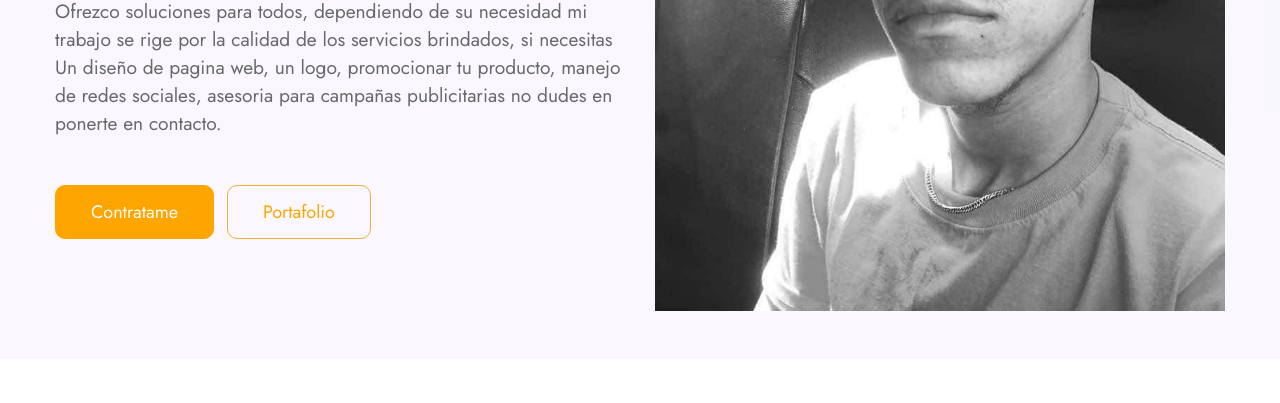
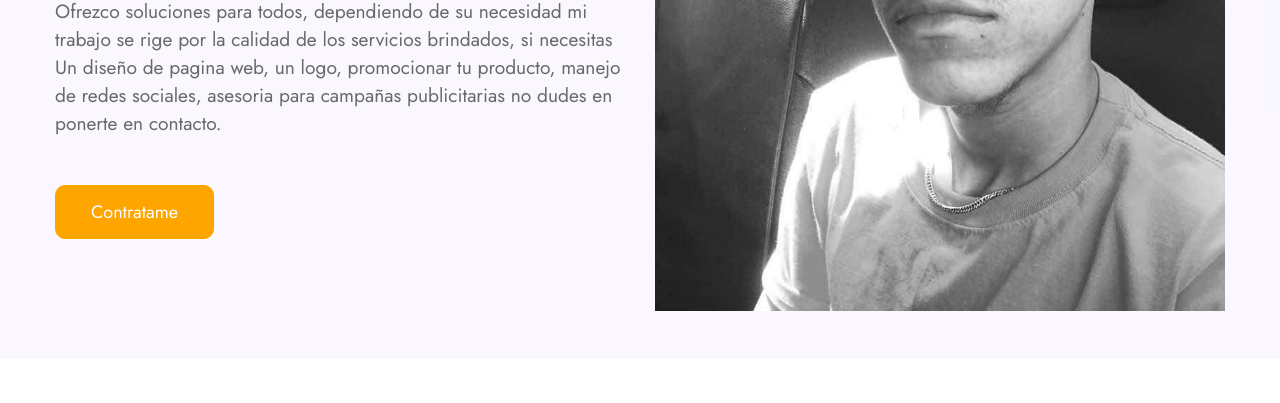
Before and after one commit to hachedereal/thisisluis, a plain HTML site: page index.html in a window 1280 px wide. Shown: the part 397-800 px from the top of the page. Drawn offline with Linux system fonts and the light colour scheme.

Commit message:
Update index.html

```diff
--- a/index.html
+++ b/index.html
@@ -82,7 +82,6 @@
                 </p>
                 <div class="mt-sm-5 mt-4">
                     <a class="btn btn-primary btn-style mr-2" href="contact.html"> Contratame </a>
-                    <a class="btn btn-outline-primary btn-style mr-2" href="#portfolio"> Portafolio </a>
                 </div>
             </div>
             <div class="col-lg-6 col-md-8 col-sm-10 mt-lg-0 mt-4">
```
